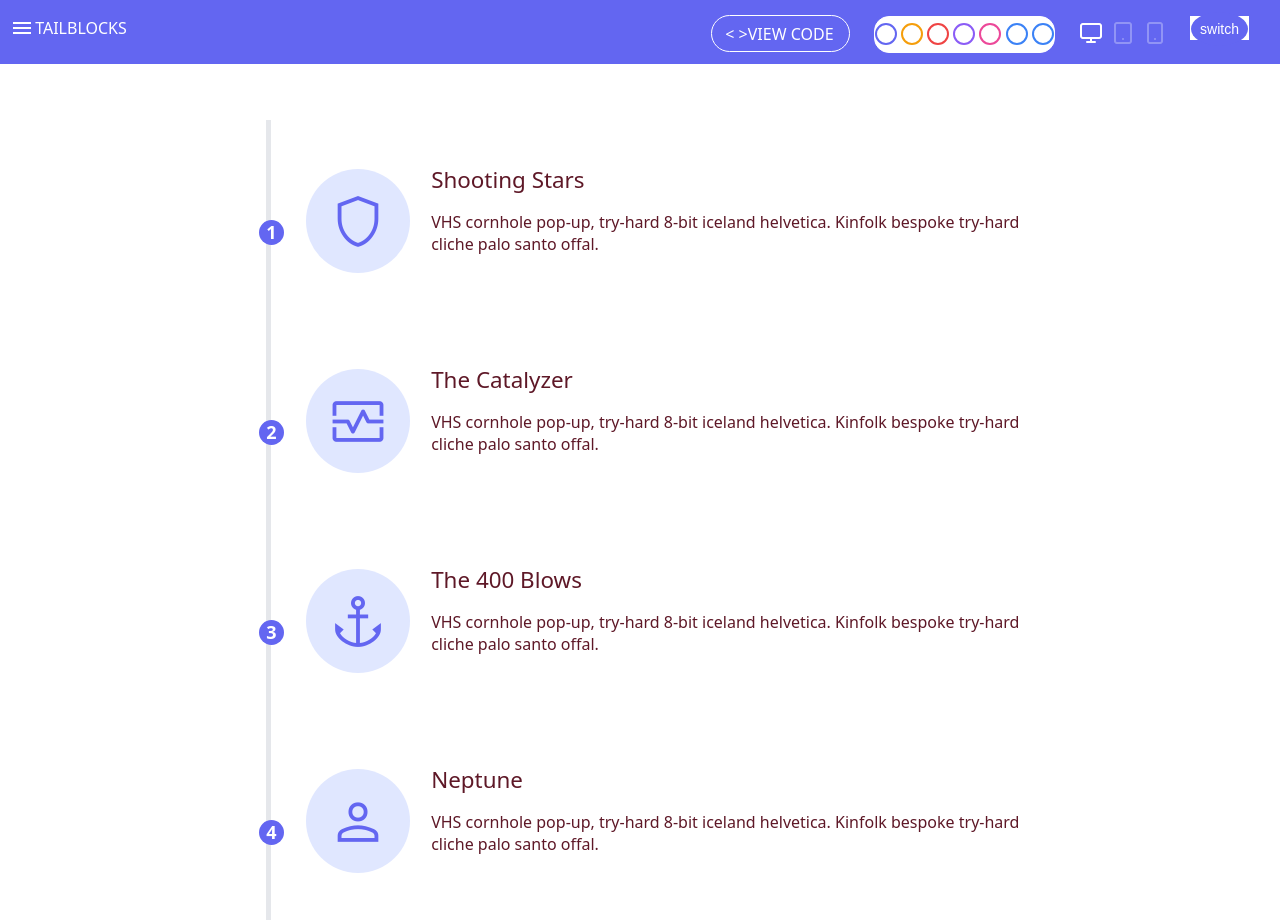
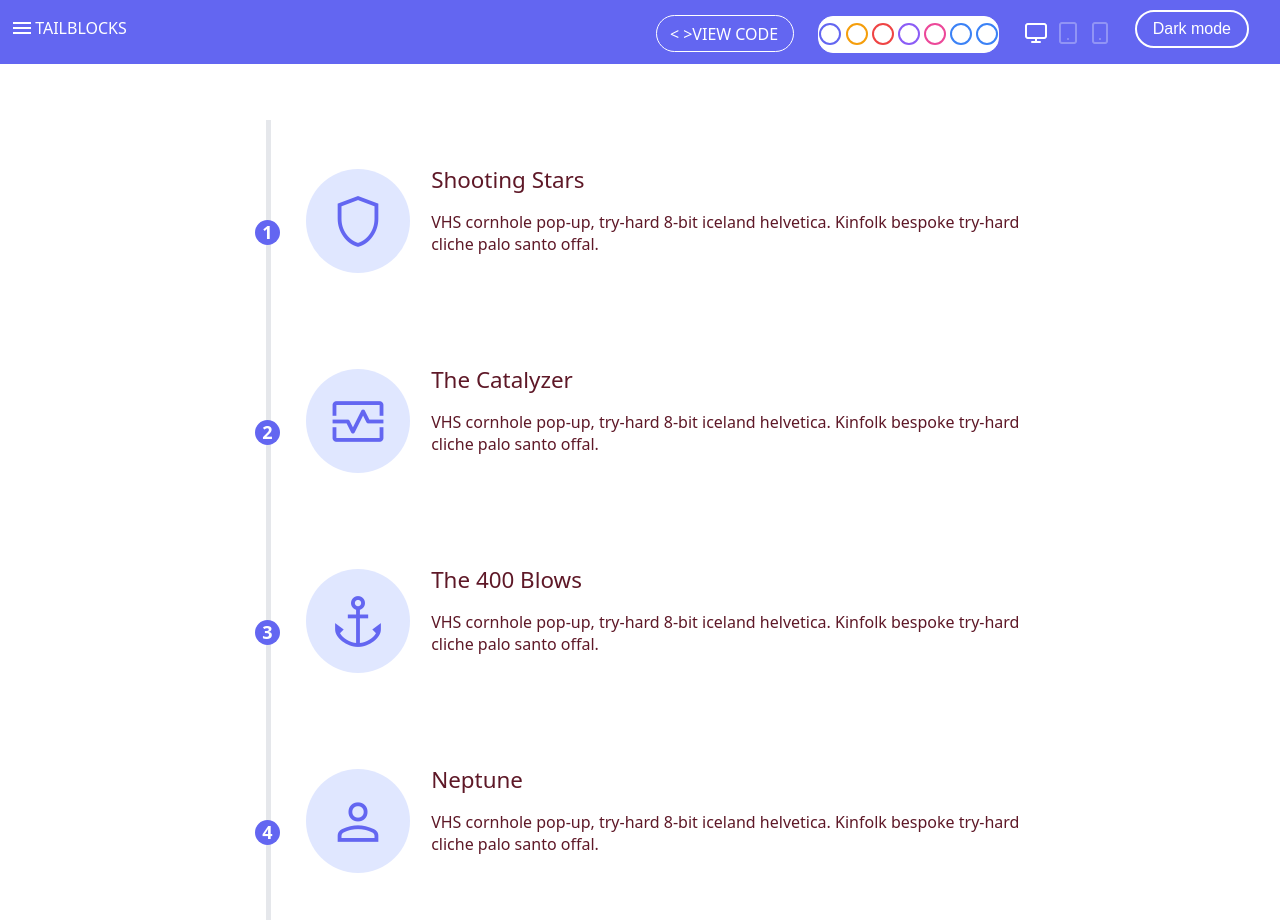
Before and after one commit to anesrastic/it_kamp, a plain HTML site: page 23_06_2022/domaci/index.html in a window 1280 px wide. Drawn offline with nearby package versions, Linux system fonts and the light colour scheme.

Commit message:
domaci 23_06_2022 update 2.0

```diff
--- /dev/null
+++ b/21_06_2022/vezba/style.css
@@ -0,0 +1,24 @@
+body {
+    font-family: 'Roboto', sans-serif;
+    display: flex;
+    align-items: center;
+    justify-content: center;
+    height: 100vh;
+    background-color: #1f1b29;
+}
+
+button {
+    background: none;
+    color: #ffa260;
+    border: 2px solid;
+    padding: 1em 2em;
+    font-size: 1em;
+    border-radius: 40px;
+}
+
+button:hover {
+    border-color: #f1ff5c;
+    color: white;
+    box-shadow: 0 0.5em 0.5em -0.4em #f1ff5c;
+    transform: translateY(-0.25em);
+}
--- a/23_06_2022/domaci/index.html
+++ b/23_06_2022/domaci/index.html
@@ -31,9 +31,7 @@
                 <button class="button button7"></button>
             </span>
             <span class="devices"><img src="img\devices.PNG" alt=""></span>
-            <span style="border: 1px solid white;
-                background-color: white;
-                color: blue;" class="dark_mode"><button class="button">switch</button></span>
+            <span><button class="button_switch">Dark mode</button></span>
         </div>
     </div>
     <div class="container">
--- a/23_06_2022/domaci/style.css
+++ b/23_06_2022/domaci/style.css
@@ -159,6 +159,23 @@ body {
     color: white;
 }
 
+.button_switch {
+    background: none;
+    color: white;
+    border: 2px solid;
+    padding: 0.5em 1em;
+    font-size: 1em;
+    border-radius: 40px;
+}
+
+.button_switch:hover {
+    border-color: #f1ff5c;
+    color: white;
+    box-shadow: 0 0.5em 0.5em -0.4em #f1ff5c;
+    transform: translateY(-0.25em);
+    cursor: pointer;
+}
+
 
 /* ****************************************************
 **************************************************** */
@@ -216,7 +233,7 @@ p {
     text-align: center;
     position: relative;
     top: 50%;
-    right: 7px;
+    right: 11px;
     z-index: 10;
     font-size: 18px;
     font-weight: 600;
```
Also changed, not shown: 21_06_2022/vezba/index.html (added, +17 -0 lines).
